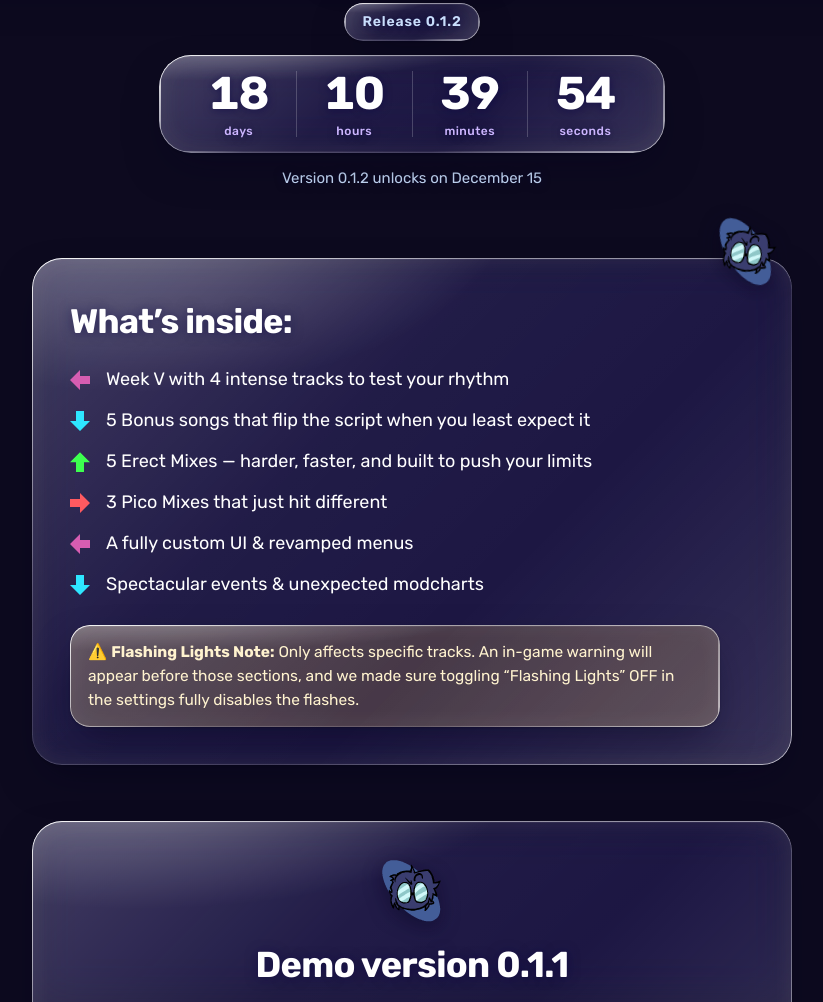
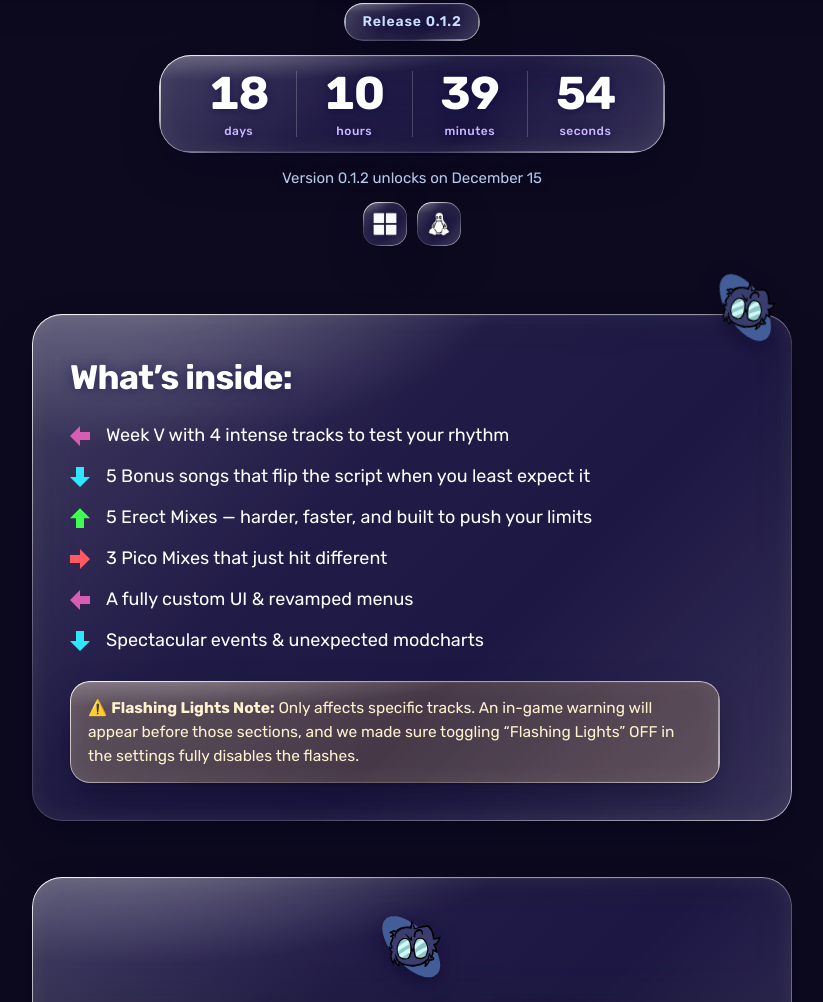
Before and after one commit to Vindix5/VindixRelease, a plain HTML site: page index.html in a window 1280 px wide. Shown: the part 1041-2043 px from the top of the page, without its empty margins (228-1051 px from the left). Drawn offline with Linux system fonts and the light colour scheme.

Commit message:
Add files via upload

```diff
--- a/index.html
+++ b/index.html
@@ -439,6 +439,33 @@
   }
   .hint { font-size: 15px; color: var(--sky-pale); text-shadow: 0 1px 8px rgba(10,6,70,.6); }
 
+  /* small platform icons (Windows 11, Linux) centred under the hint */
+  .platforms {
+    display: flex;
+    justify-content: center;
+    gap: 10px;
+    margin: -2px 0 0;
+    padding: 0;
+    list-style: none;
+  }
+  .plat {
+    --r: 15px;
+    display: grid;
+    place-items: center;
+    flex: none;
+    width: 44px;
+    height: 44px;
+  }
+  .plat img {
+    position: relative;
+    z-index: 3;                 /* icons stay above the glass layers */
+    display: block;
+    width: 26px;
+    height: 26px;
+    object-fit: contain;
+    filter: drop-shadow(0 1px 5px rgba(10,6,70,.55));
+  }
+
   /* ---------- Text panels ---------- */
   .stack {
     display: grid;
@@ -618,6 +645,10 @@
         <span class="unit"><span class="num" id="s">--</span><span class="lab">seconds</span></span>
       </a>
       <p id="hint" class="hint">Version 0.1.2 unlocks on December 15</p>
+      <ul class="platforms" aria-label="Platforms">
+        <li class="plat glass" title="Windows 11"><img src="assets/platforms/windows11.png" width="26" height="26" alt="Windows 11"></li>
+        <li class="plat glass" title="Linux"><img src="assets/platforms/linux.png" width="26" height="26" alt="Linux"></li>
+      </ul>
       <noscript><p>Turn on JavaScript to see the countdown.</p></noscript>
     </section>
   </section>
```
